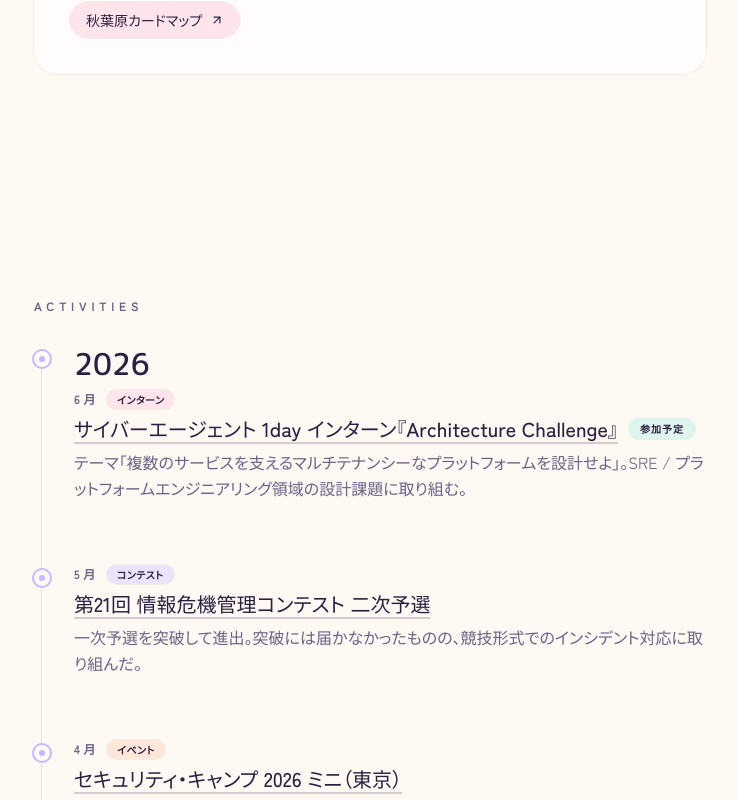
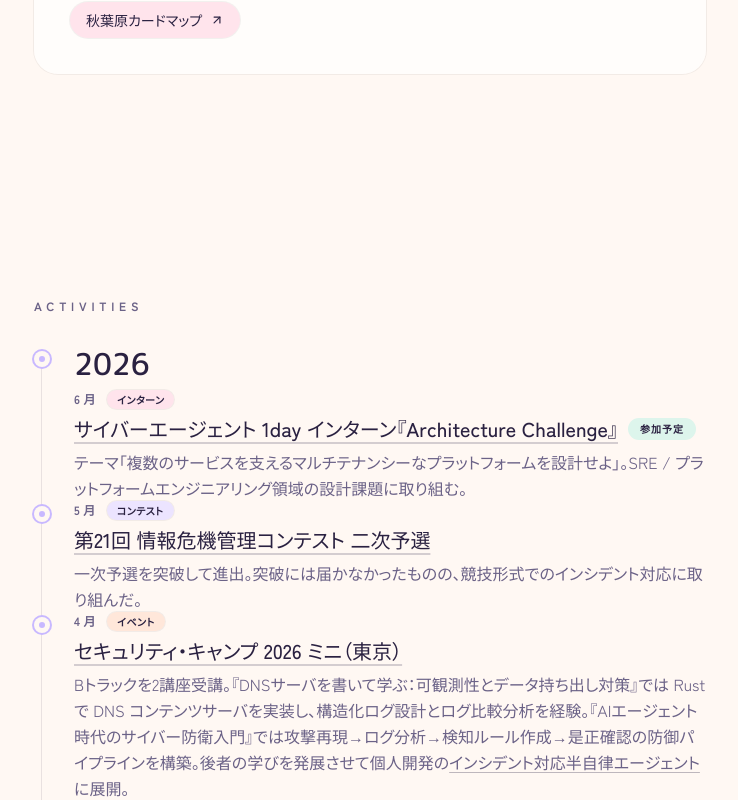
Before and after one commit to Urban-Sea/self-introduction, a Next.js app: page / in a window 1280 px wide. Shown: the part 2000-2800 px from the top of the page, without its empty margins (270-1008 px from the left). Built offline with nearby package versions, Linux system fonts and the light colour scheme.

Commit message:
Revert "fix: Activities の項目間余白を margin → padding に変更"
This reverts commit 2428ed0b1c07b8cd0b1881d0bdffd529ab070c58.

```diff
--- a/app/components/Activities.tsx
+++ b/app/components/Activities.tsx
@@ -135,12 +135,8 @@ export default function Activities() {
           />
 
           {timeline.map((t, i) => (
-            <FadeIn
-              key={t.title}
-              delay={i * 0.08}
-              className={`${t.year && i > 0 ? "mt-12" : ""} ${i < timeline.length - 1 ? "pb-16" : ""}`}
-            >
-              <div className="relative pl-10">
+            <FadeIn key={t.title} delay={i * 0.08}>
+              <div className={`relative pl-10 last:mb-0 ${t.year && i > 0 ? "mt-12 mb-20" : "mb-20"}`}>
                 {/* dot: absolute left-0 makes dot box [0,16] → center at x=8 */}
                 <span className="absolute left-0 top-[5px] flex h-4 w-4 items-center justify-center rounded-full bg-cream ring-2 ring-lilac-strong">
                   <span className="h-1.5 w-1.5 rounded-full bg-lilac-strong" />
```
